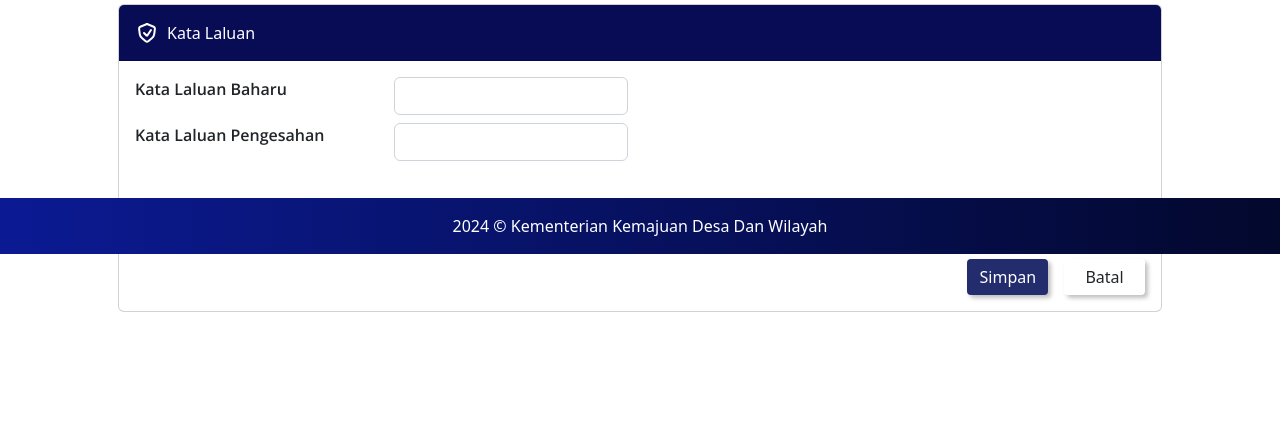
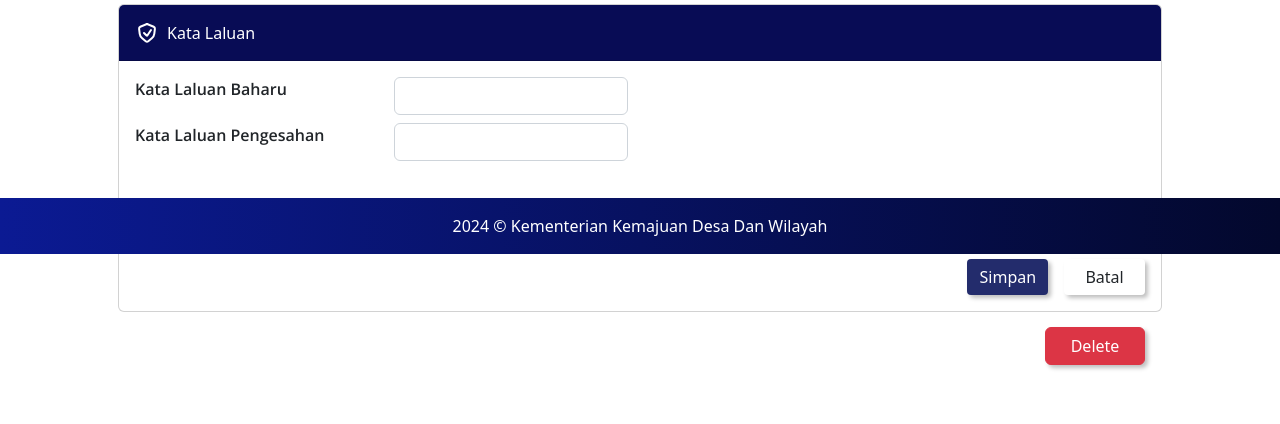
Before and after one commit to SDOIrfanZen/kkdw, a Laravel app: page /edit-pengguna/1 in a window 1280 px wide. Shown: the part 546-970 px from the top of the page. Run offline with Laravel 10, Linux system fonts and the light colour scheme; tables that the repository leaves empty hold one stand-in row (values such as "Sample post"); data that the repository does not hold is empty; some libraries are stand-ins or nearby versions.

Commit message:
delete user in edit page

```diff
--- a/app/Http/Controllers/AdministrationController.php
+++ b/app/Http/Controllers/AdministrationController.php
@@ -306,4 +306,16 @@ class AdministrationController extends Controller
         return back()->with('success', 'Kata laluan telah berjaya dikemaskini.');
     }
 
+    public function delete_pengguna($id)
+    {
+        $user = Pengguna::findOrFail($id);
+
+        // Ensure you perform any necessary checks like authorization
+
+        $user->delete();
+
+        return redirect()->route('administration.pengurusan_pengguna')->with('success', 'Pengguna berjaya dihapus.');
+    }
+
+
 }
--- a/resources/views/administration/pengguna_edit.blade.php
+++ b/resources/views/administration/pengguna_edit.blade.php
@@ -148,6 +148,13 @@ form .btn-reset {
                     <button class="btn btn-reset" type="button" onclick="window.history.back();">Batal</button>
                 </div>
             </form>
+            <div class="d-flex justify-content-end">
+                <form method="POST" action="{{ route('administration.delete_pengguna', $userProfile->id) }}">
+                    @csrf
+                    @method('DELETE')
+                    <button type="submit" class="btn btn-danger mt-3 mb-3" style="width: 100px" onclick="return confirm('Are you sure you want to delete this user?')">Delete</button>
+                </form>
+            </div>
         </div>
     </div>
 </div>
--- a/routes/web.php
+++ b/routes/web.php
@@ -57,6 +57,7 @@ Route::delete('pengguna_reject/{id}', [AdministrationController::class, 'penggun
 route::get('edit-pengguna/{id}', [AdministrationController::class, 'edit_pengguna'])->name('administration.edit_pengguna');
 Route::put('update-pengguna/{id}', [AdministrationController::class, 'update_pengguna'])->name('administration.update_pengguna');
 Route::put('update-pengguna-password/{id}', [AdministrationController::class, 'update_pengguna_password'])->name('administration.update_pengguna_password');
+Route::delete('delete-pengguna/{id}', [AdministrationController::class, 'delete_pengguna'])->name('administration.delete_pengguna');
 
 
 route::get('give-permission-to-role', function () {
```
